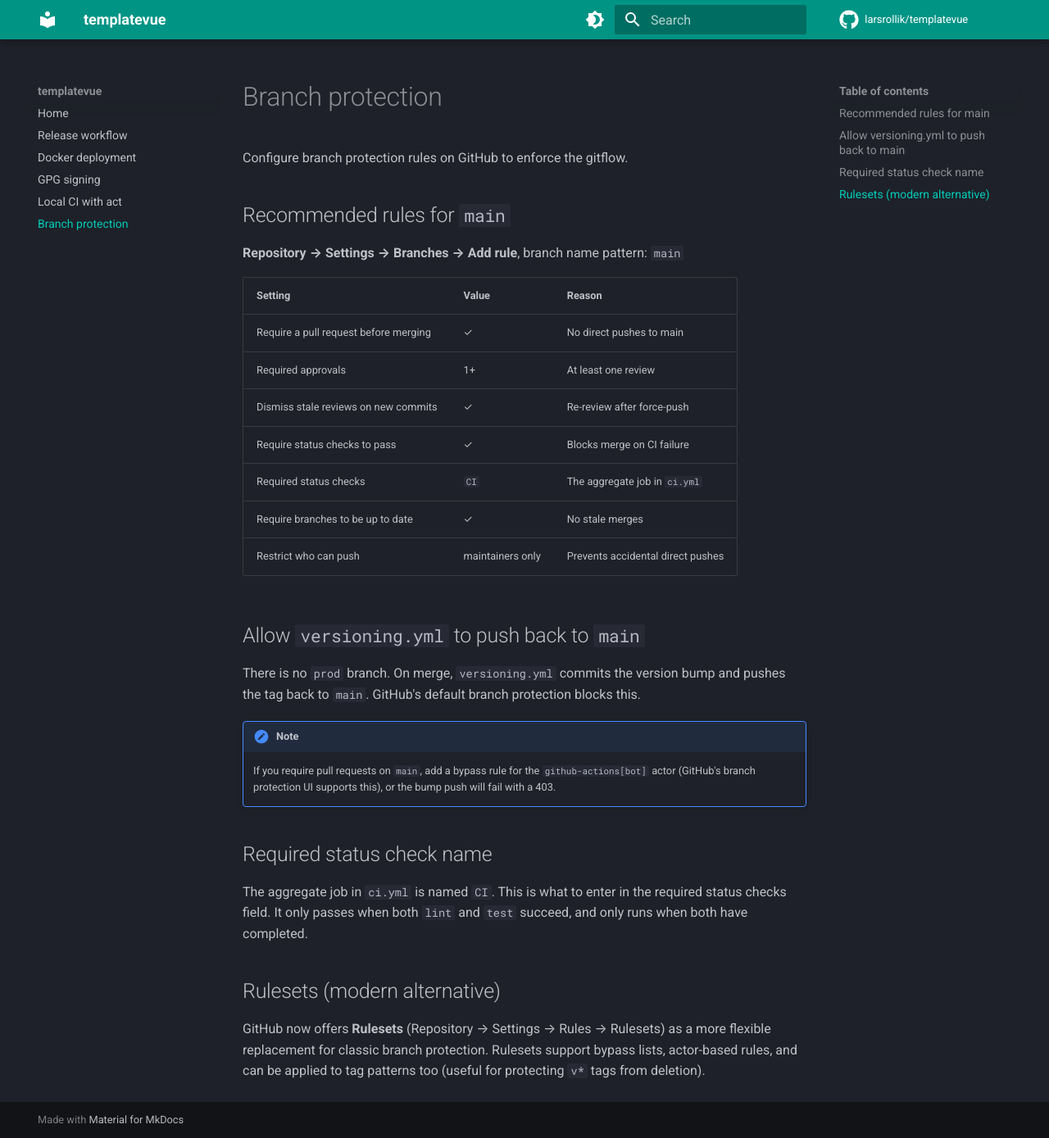
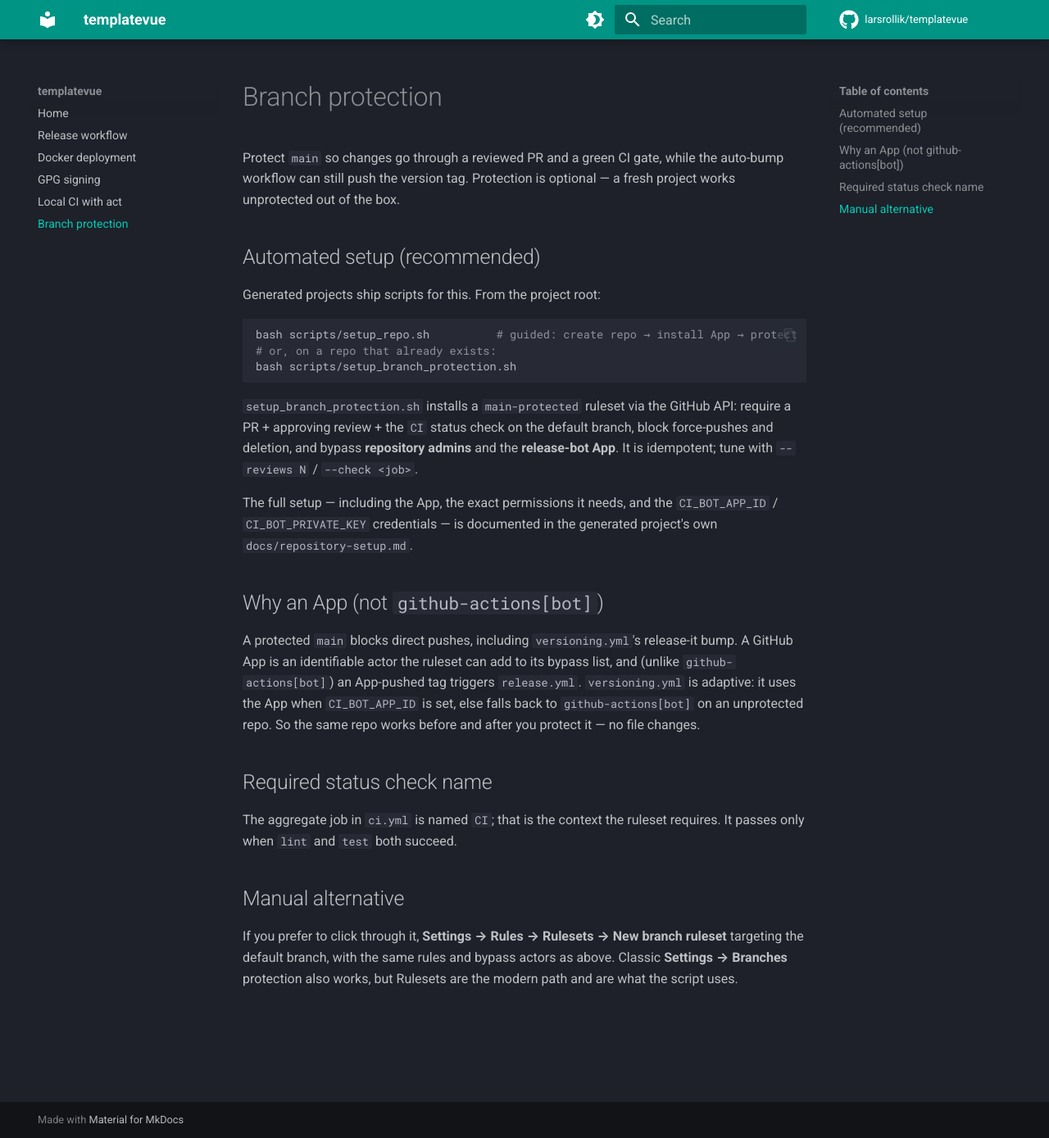
Before and after one commit to larsrollik/templatevue, an MkDocs documentation site: the page built from docs/branch-protection.md, in a window 1280 px wide and 1389 px high. Shown: the whole window at 82% size. Built offline with MkDocs 1.6.1 and Material for MkDocs 9.7.7, drawn with Linux system fonts in a browser that asks for light colours; comment, search, counter and statistics services are not loaded.

Commit message:
feat: optional publishing toggles + adaptive App-bot versioning + protection
Bring templatevue to parity with templatepy:

- Optional copier toggles, all default false: enable_docker_publishing (gates the
  GHCR image build/push + packages:write in release.yml), enable_docs_publishing
  (docs.yml), enable_llm_pr_review (pr-review.yml). Whole-file gates use
  conditional filenames; the docker steps are gated inline.
- Adaptive versioning.yml: pushes the release-it bump as a GitHub App when
  CI_BOT_APP_ID (+ CI_BOT_PRIVATE_KEY) is set (a ruleset bypass actor, so
  protection + auto-release coexist), else falls back to github-actions[bot].
- scripts/setup_repo.sh (guided create -> install App -> protect) and
  scripts/setup_branch_protection.sh (idempotent main-protected ruleset), plus
  docs/repository-setup.md shipped into generated projects.
- Refresh the template's own docs (branch-protection, release-workflow, index)
  and make CI render both an all-on and a defaults project, asserting the gating.

````diff
--- a/docs/branch-protection.md
+++ b/docs/branch-protection.md
@@ -1,35 +1,45 @@
 # Branch protection
 
-Configure branch protection rules on GitHub to enforce the gitflow.
+Protect `main` so changes go through a reviewed PR and a green CI gate, while the
+auto-bump workflow can still push the version tag. Protection is optional — a
+fresh project works unprotected out of the box.
 
-## Recommended rules for `main`
+## Automated setup (recommended)
 
-**Repository → Settings → Branches → Add rule**, branch name pattern: `main`
+Generated projects ship scripts for this. From the project root:
 
-| Setting | Value | Reason |
-|---|---|---|
-| Require a pull request before merging | ✓ | No direct pushes to main |
-| Required approvals | 1+ | At least one review |
-| Dismiss stale reviews on new commits | ✓ | Re-review after force-push |
-| Require status checks to pass | ✓ | Blocks merge on CI failure |
-| Required status checks | `CI` | The aggregate job in `ci.yml` |
-| Require branches to be up to date | ✓ | No stale merges |
-| Restrict who can push | maintainers only | Prevents accidental direct pushes |
+```sh
+bash scripts/setup_repo.sh          # guided: create repo → install App → protect
+# or, on a repo that already exists:
+bash scripts/setup_branch_protection.sh
+```
 
-## Allow `versioning.yml` to push back to `main`
+`setup_branch_protection.sh` installs a `main-protected` ruleset via the GitHub
+API: require a PR + approving review + the `CI` status check on the default
+branch, block force-pushes and deletion, and bypass **repository admins** and the
+**release-bot App**. It is idempotent; tune with `--reviews N` / `--check <job>`.
 
-There is no `prod` branch. On merge, `versioning.yml` commits the version bump and
-pushes the tag back to `main`. GitHub's default branch protection blocks this.
+The full setup — including the App, the exact permissions it needs, and the
+`CI_BOT_APP_ID` / `CI_BOT_PRIVATE_KEY` credentials — is documented in the
+generated project's own `docs/repository-setup.md`.
 
-!!! note
-    If you require pull requests on `main`, add a bypass rule for the
-    `github-actions[bot]` actor (GitHub's branch protection UI supports this), or the
-    bump push will fail with a 403.
+## Why an App (not `github-actions[bot]`)
+
+A protected `main` blocks direct pushes, including `versioning.yml`'s release-it
+bump. A GitHub App is an identifiable actor the ruleset can add to its bypass
+list, and (unlike `github-actions[bot]`) an App-pushed tag triggers `release.yml`.
+`versioning.yml` is adaptive: it uses the App when `CI_BOT_APP_ID` is set, else
+falls back to `github-actions[bot]` on an unprotected repo. So the same repo
+works before and after you protect it — no file changes.
 
 ## Required status check name
 
-The aggregate job in `ci.yml` is named `CI`. This is what to enter in the required status checks field. It only passes when both `lint` and `test` succeed, and only runs when both have completed.
+The aggregate job in `ci.yml` is named `CI`; that is the context the ruleset
+requires. It passes only when `lint` and `test` both succeed.
 
-## Rulesets (modern alternative)
+## Manual alternative
 
-GitHub now offers **Rulesets** (Repository → Settings → Rules → Rulesets) as a more flexible replacement for classic branch protection. Rulesets support bypass lists, actor-based rules, and can be applied to tag patterns too (useful for protecting `v*` tags from deletion).
+If you prefer to click through it, **Settings → Rules → Rulesets → New branch
+ruleset** targeting the default branch, with the same rules and bypass actors as
+above. Classic **Settings → Branches** protection also works, but Rulesets are
+the modern path and are what the script uses.
````
Also changed, not shown: copier.yaml (+15 -0 lines), docs/index.md (+3 -0 lines), docs/release-workflow.md (+5 -4 lines), template/docs/repository-setup.md (added, +80 -0 lines), 9 other files.
